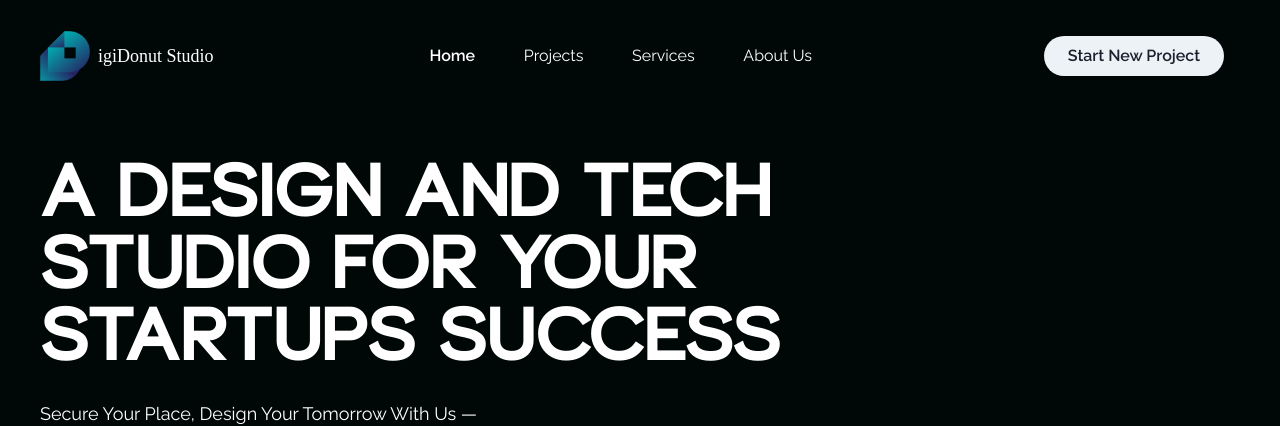
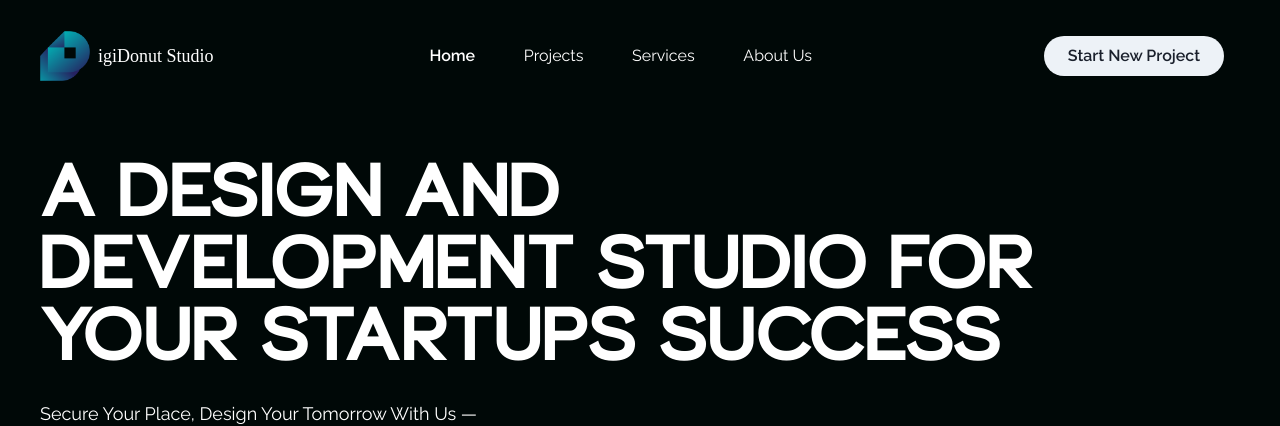
Before and after one commit to optimusinhisprime/digidonut, a React (Create React App) app: page / in a window 1280 px wide. Shown: the top 426 px of the page. Built offline with nearby package versions, Linux system fonts and the light colour scheme; a web font is replaced by a local one.

Commit message:
Fix heading text

```diff
--- a/src/components/HeroSection/Hero.tsx
+++ b/src/components/HeroSection/Hero.tsx
@@ -31,12 +31,12 @@ export default function Hero({ id }: HeroProps) {
           textAlign={"start"}
           flexDir="column"
           w={{
-            base: "85%",
+            base: "80%",
             sm: "80%",
             md: "58%",
             lg: "65%",
-            xl: "72%",
-            "2xl": "65%",
+            xl: "80%",
+            "2xl": "70%",
           }}
         >
           <Heading
@@ -44,9 +44,9 @@ export default function Hero({ id }: HeroProps) {
             fontFamily="Lure"
             my="3"
             textAlign={{ base: "start", xl: "start", "2xl": "start" }}
-            size={{ base: "md", sm: "lg", xl: "4xl", "2xl": "4xl", lg: "xl" }}
+            size={{ base: "sm", sm: "lg", xl: "4xl", "2xl": "4xl", lg: "xl" }}
           >
-            A Design and Tech Studio for Your Startups Success.
+            A Design and Development Studio for Your Startups Success.
           </Heading>
           <Text fontSize={{ base: "sm", xl: "lg", "2xl": "large" }} mt="5">
             Secure Your Place, Design Your Tomorrow With Us —
```
